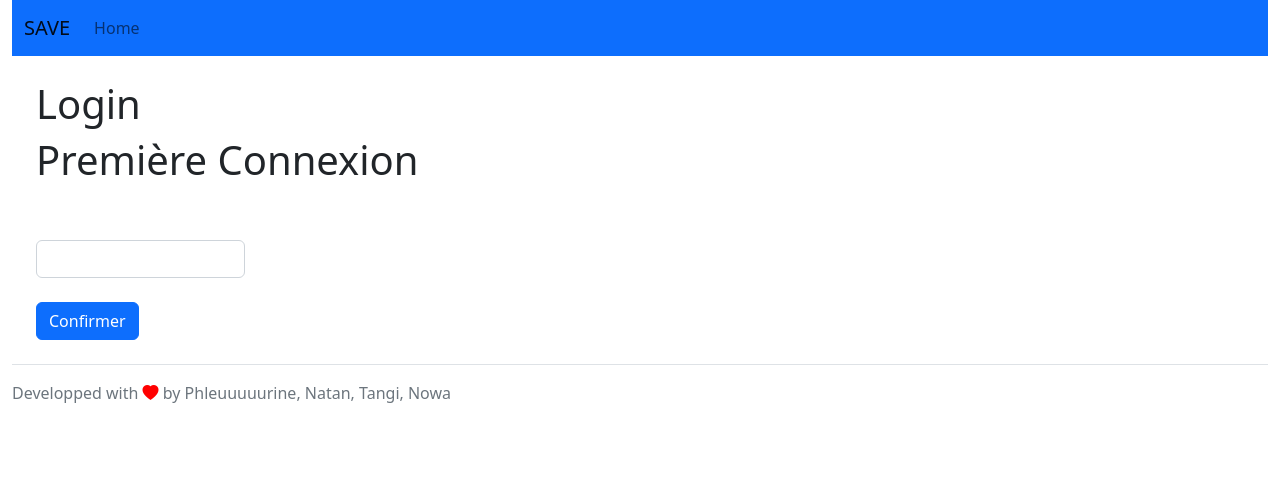
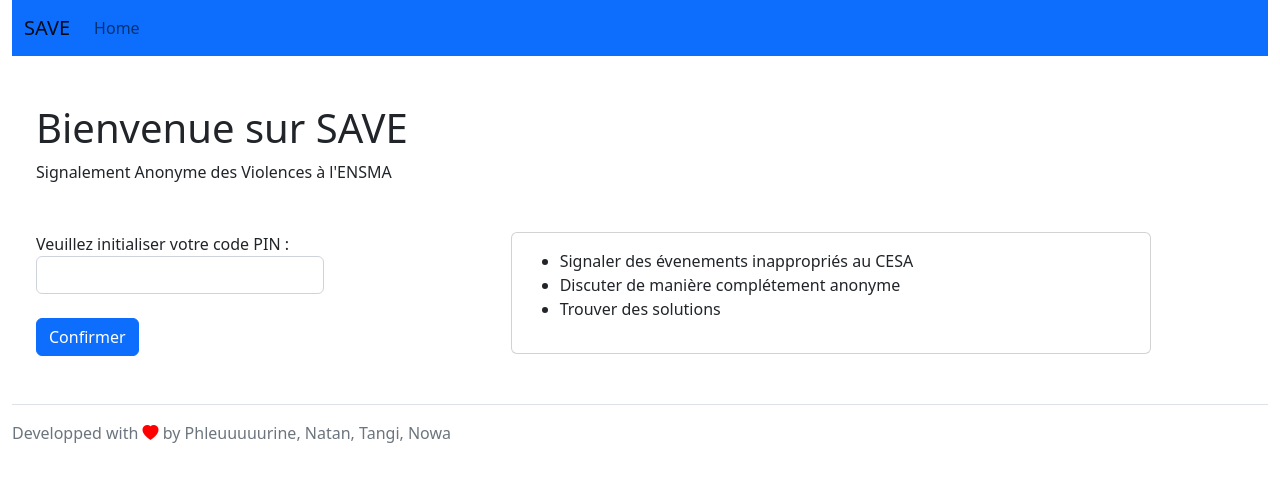
Before and after one commit to Noah-Langlois/Application_SAVE, a Vue app in the folder frontend/client_vue_global/: page /demandeur/1 in a window 1280 px wide. Shown: the top 482 px of the page. Built offline with nearby package versions, Linux system fonts and the light colour scheme; no server answers.

Commit message:
Interface initialisation code PIN demandeur première connexion

```diff
--- a/frontend/client_vue_global/src/components/Login.vue
+++ b/frontend/client_vue_global/src/components/Login.vue
@@ -20,17 +20,44 @@ store.methods.firstConnect(route.params.id)
 <template>
     <main>
         <div class="row">
-            <div class="m-4">
-                <h1>Login</h1>
-                <h1 v-if="store.state.firstConnection">Première Connexion</h1>
+        </div>
+        <div class="row" v-if="!store.state.firstConnection">
+            <div class="col-2 m-4">
+                <h1 class="mb-4 mt-4">Connexion</h1>
+                <label>Code PIN</label>
+                <input type="text" class="form-control" id="login_password"/>
+                <p v-if="!store.state.rightPassword">Mot de passe incorrect</p>
+                <div class="mt-4">
+                    <button class="btn btn-primary" @click="checkPassword('Home',$route.params.id)">Confirmer</button>
+                </div>
             </div>
         </div>
-        <div class="col-2 m-4">
-            <input type="text" class="form-control" id="login_password"/>
-            <p v-if="!store.state.rightPassword">Mot de passe incorrect</p>
-        </div>
-        <div class="m-4">
-            <button class="btn btn-primary" @click="checkPassword('Home',$route.params.id)">Confirmer</button>
+        <div class="row" v-else>
+            <div class="m-4">
+                <h1 class="mt-4">Bienvenue sur SAVE</h1>
+                <p class="mb-5">Signalement Anonyme des Violences à l'ENSMA</p>
+                <div class="row">
+                    <div class="col-4">
+                        <label>Veuillez initialiser votre code PIN : </label>
+                        <input type="text" class="form-control" id="login_password" style="width: 18rem;"/>
+                        <p v-if="!store.state.rightPassword">Mot de passe incorrect</p>
+                        <div class="mt-4">
+                            <button class="btn btn-primary" @click="checkPassword('Home',$route.params.id)">Confirmer</button>
+                        </div>
+                    </div>
+                    <div class="col ms-5">
+                        <div class="card" style="width: 40rem;">
+                            <div class="card-body">
+                                <ul>
+                                    <li>Signaler des évenements inappropriés au CESA</li>
+                                    <li>Discuter de manière complétement anonyme</li>
+                                    <li>Trouver des solutions</li>
+                                </ul>
+                            </div>
+                        </div>
+                    </div>
+                </div>
+            </div>
         </div>
     </main>
 </template>
```
